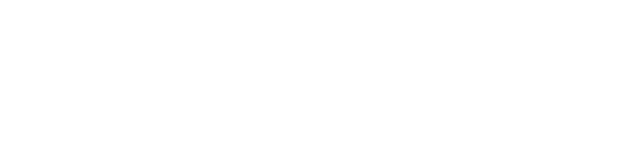
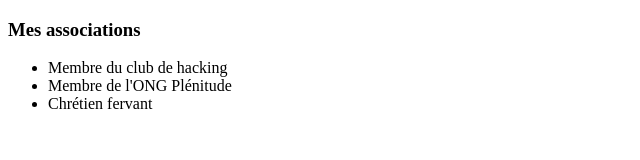
Before and after one commit to yetondjiromaric/mon-cv, a plain HTML site: page index.html in a window 1280 px wide. Shown: the whole page, without its empty margins (0-640 px from the left). Drawn offline with Linux system fonts and the light colour scheme.

Commit message:
mise en place de la section associations

```diff
--- a/index.html
+++ b/index.html
@@ -8,6 +8,15 @@
 </head>
 
 <body>
+     <section>
+        <h3>Mes associations</h3>
+        <ul>
+            <li>Membre du club de hacking </li>
+            <li>Membre de l'ONG Plénitude</li>
+            <li>Chrétien fervant</li>
+
+        </ul>
+    </section>
 
 </body>
 </html>
```
